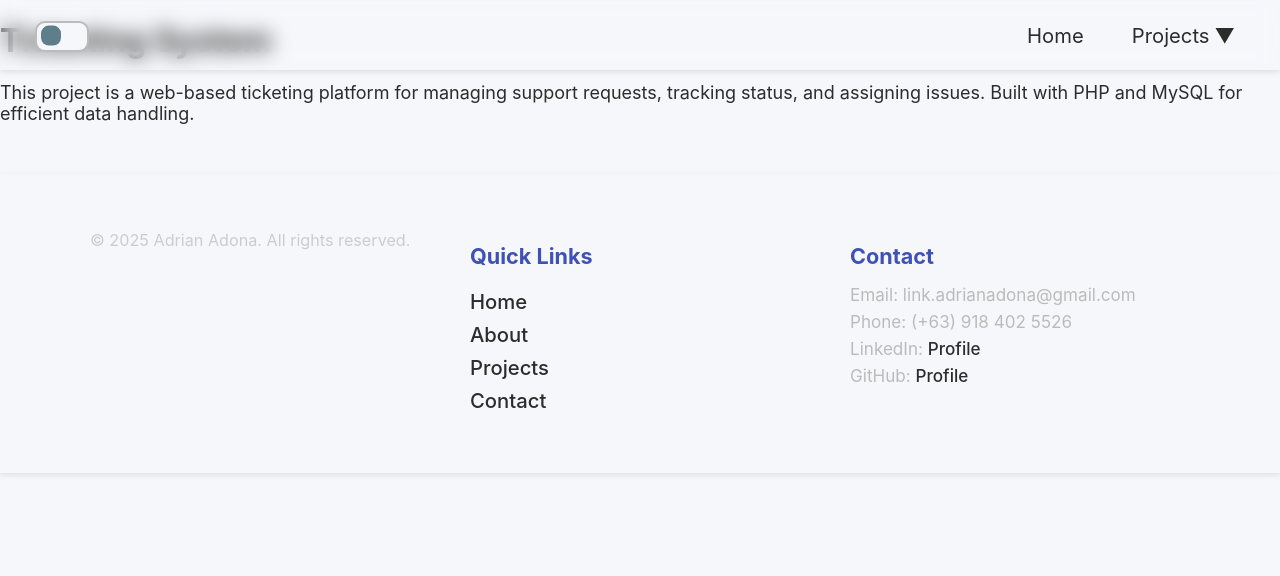
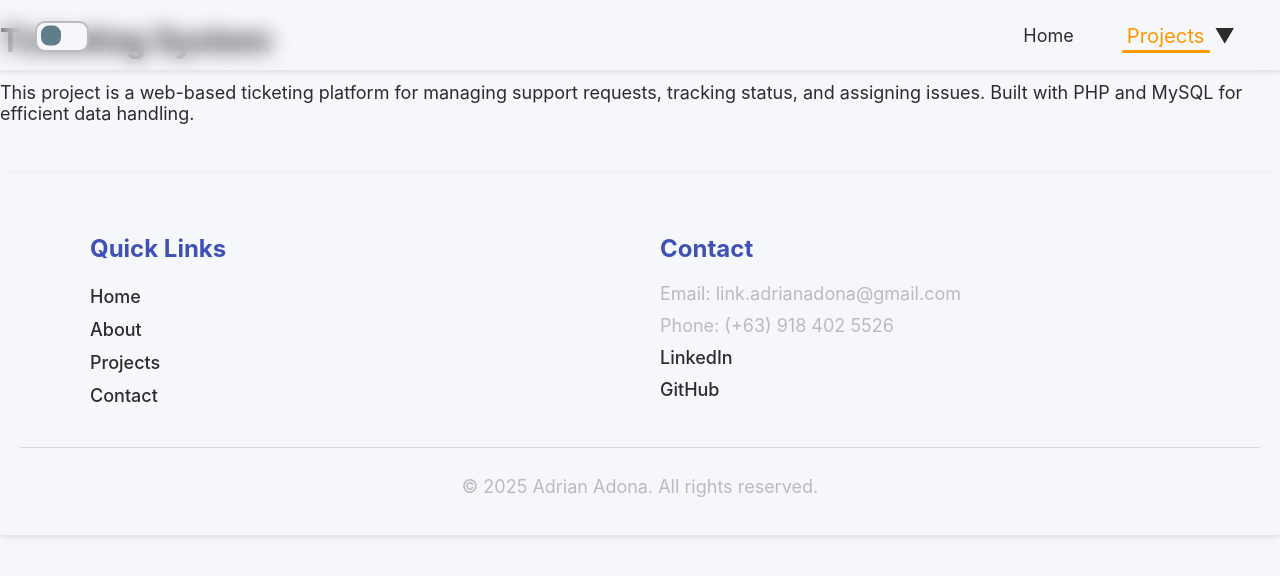
Before and after one commit to PossiblyBread/portfolio, a React (Vite) app: page /portfolio/projects/TicketingSystem in a window 1280 px wide. Shown: the top 576 px of the page. Built offline with nearby package versions, Linux system fonts and the light colour scheme.

Commit message:
modified:   src/App.jsx 	modified:   src/components/Footer/Footer.jsx 	modified:   src/components/Footer/Footer.module.css 	modified:   src/components/Header/Header.jsx 	modified:   src/index.css 	modified:   src/pages/Home.jsx

```diff
--- a/src/components/Footer/Footer.jsx
+++ b/src/components/Footer/Footer.jsx
@@ -1,51 +1,42 @@
 import styles from "./Footer.module.css";
 
 function Footer() {
+  const scrollToContact = (e) => {
+    e.preventDefault(); // prevent default link behavior
+    const contactSection = document.getElementById("contact-form");
+    if (contactSection) {
+      contactSection.scrollIntoView({ behavior: "smooth" });
+    }
+  };
+
   return (
     <footer className={styles.footer}>
       <div className={styles.container}>
-        <div className={styles.brand}>
-          <p>&copy; {new Date().getFullYear()} Adrian Adona. All rights reserved.</p>
-        </div>
-
         <div className={styles.links}>
-          <h4>Quick Links</h4>
+          <h2>Quick Links</h2>
           <ul>
-            <li><a href="/">Home</a></li>
+            <li><a href="#hero">Home</a></li>
             <li><a href="/about">About</a></li>
             <li><a href="/projects">Projects</a></li>
-            <li><a href="/contact">Contact</a></li>
+            <li><a href="#contact-form" onClick={scrollToContact}>Contact</a></li>
           </ul>
         </div>
 
         <div className={styles.contact}>
-          <h4>Contact</h4>
+          <h2>Contact</h2>
           <p>Email: link.adrianadona@gmail.com</p>
           <p>Phone: (+63) 918 402 5526</p>
-          <p>
-            LinkedIn:{" "}
-            <a
-              href="https://linkedin.com/in/yourprofile"
-              target="_blank"
-              rel="noopener noreferrer"
-            >
-              Profile
-            </a>
-          </p>
-          <p>
-            GitHub:{" "}
-            <a
-              href="https://github.com/yourusername"
-              target="_blank"
-              rel="noopener noreferrer"
-            >
-              Profile
-            </a>
-          </p>
+          <p> <a href="https://linkedin.com/in/yourprofile" target="_blank" rel="noopener noreferrer">LinkedIn</a></p>
+          <p><a href="https://github.com/yourusername" target="_blank" rel="noopener noreferrer"> GitHub</a></p>
         </div>
+      </div>
+
+      <div className={styles.bottom}>
+        <p>&copy; {new Date().getFullYear()} Adrian Adona. All rights reserved.</p>
       </div>
     </footer>
   );
 }
 
+
 export default Footer;
--- a/src/components/Footer/Footer.module.css
+++ b/src/components/Footer/Footer.module.css
@@ -1,35 +1,23 @@
 .footer {
   background-color: var(--background-color);
   color: var(--text-color);
-  padding: 40px 20px;
+  padding: 40px 20px 20px;
   margin-top: 50px;
   box-shadow: var(--shadow-soft);
 }
-
 .container {
   display: grid;
-  grid-template-columns: 1fr 1fr 1fr;
+  grid-template-columns: 1fr 1fr;
   gap: 40px;
   max-width: 1100px;
   margin: 0 auto;
 }
-
-.brand h2 {
-  font-size: 1.8rem;
-  margin-bottom: 10px;
+.links h2,
+.contact h2 {
+  margin-bottom: 20px;
   color: var(--primary-color);
 }
-.brand p {
-  font-size: 0.9rem;
-  opacity: 0.7;
-  color: var(--muted-color);
-}
-.links h4,
-.contact h4 {
-  font-size: 1.2rem;
-  margin-bottom: 15px;
-  color: var(--primary-color);
-}
+
 .links ul {
   list-style: none;
   padding: 0;
@@ -44,18 +32,22 @@
   font-weight: 500;
   transition: color 0.3s;
 }
-
 .links a:hover,
 .contact a:hover {
   color: var(--highlight-color);
 }
 .contact p {
-  margin: 6px 0;
-  font-size: 0.95rem;
+  margin: 11px 0;
+  color: var(--muted-color);
+}
+.bottom {
+  text-align: center;
+  margin-top: 20px;
+  border-top: 1px solid color-mix(in oklab, var(--text-color) 14%, transparent);
+  padding-top: 10px;
   color: var(--muted-color);
 }
 
-/* Responsive */
 @media (max-width: 768px) {
   .container {
     grid-template-columns: 1fr;
--- a/src/components/Header/Header.jsx
+++ b/src/components/Header/Header.jsx
@@ -4,7 +4,6 @@ import LightModeSwitch from "../Switch/darkmodeswitch/DarkModeSwitch";
 import { useState } from "react";
 
 function Header() {
-    // const location = useLocation();
 
     // const pageTitles = {
     //     "/": "Welcome!",
@@ -12,10 +11,9 @@ function Header() {
     // };
     // const title = pageTitles[location.pathname] || "Page";
 
+    const location = useLocation();
     const [projectsOpen, setProjectsOpen] = useState(false);
-
     const toggleProjects = () => setProjectsOpen(!projectsOpen);
-
     const isProjectsActive = location.pathname.startsWith("/projects");
 
     return (
--- a/src/index.css
+++ b/src/index.css
@@ -55,6 +55,7 @@ p {
   font-size: 18px;
 }
 a {
+  font-size: 18px;
   text-decoration: none;
 }
 textarea, input, button {
--- a/src/pages/Home.jsx
+++ b/src/pages/Home.jsx
@@ -11,7 +11,7 @@ function Home() {
 	useScrollAnimations();
 	return (
 		<>
-			<div className="profile hero">
+			<div className="profile hero" id="hero">
 				<img src={imageCirno} alt="Profile" className="profile-image circle" />
 				<h1 className="gradient-text">Hello, I'm Adrian</h1>
 				<h3>Full Stack Developer</h3>
@@ -20,7 +20,7 @@ function Home() {
 					<ButtonV2><a href="#about">Connect with me</a></ButtonV2>
 				</div>
 			</div>
-			<div className="fade-in backdrop">
+			<div className="fade-in backdrop" id="about">
 				<div className="centered">
 					<div className="">
 						<h2>About</h2>
@@ -50,7 +50,7 @@ function Home() {
 					<Card src={imageCirno} Name="Ticketing System" Text="A web-based ticketing platform for managing support requests, tracking status, and assigning issues. Built with PHP and MySQL for efficient data handling." variant="smallCard" link="/projects/TicketingSystem" border/>
 				</div>
 			</div>
-			<div className="form-container">
+			<div className="form-container" id="contact-form">
 				<h1> Contact Me </h1>
 				<div className="contact-form">
 					<form action="https://formspree.io/f/xgvlvgab" method="POST">
```
Also changed, not shown: src/App.jsx (indentation only).
